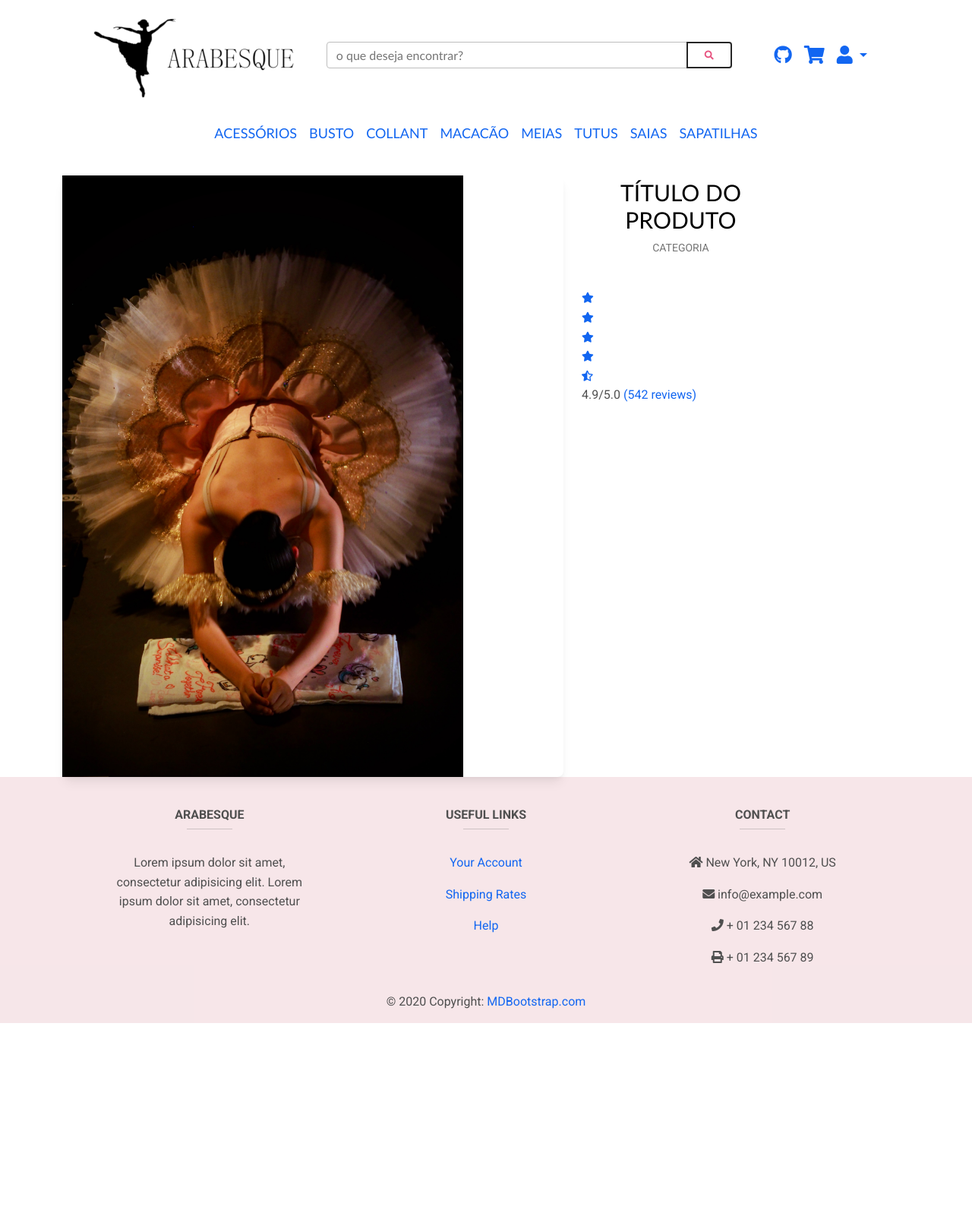
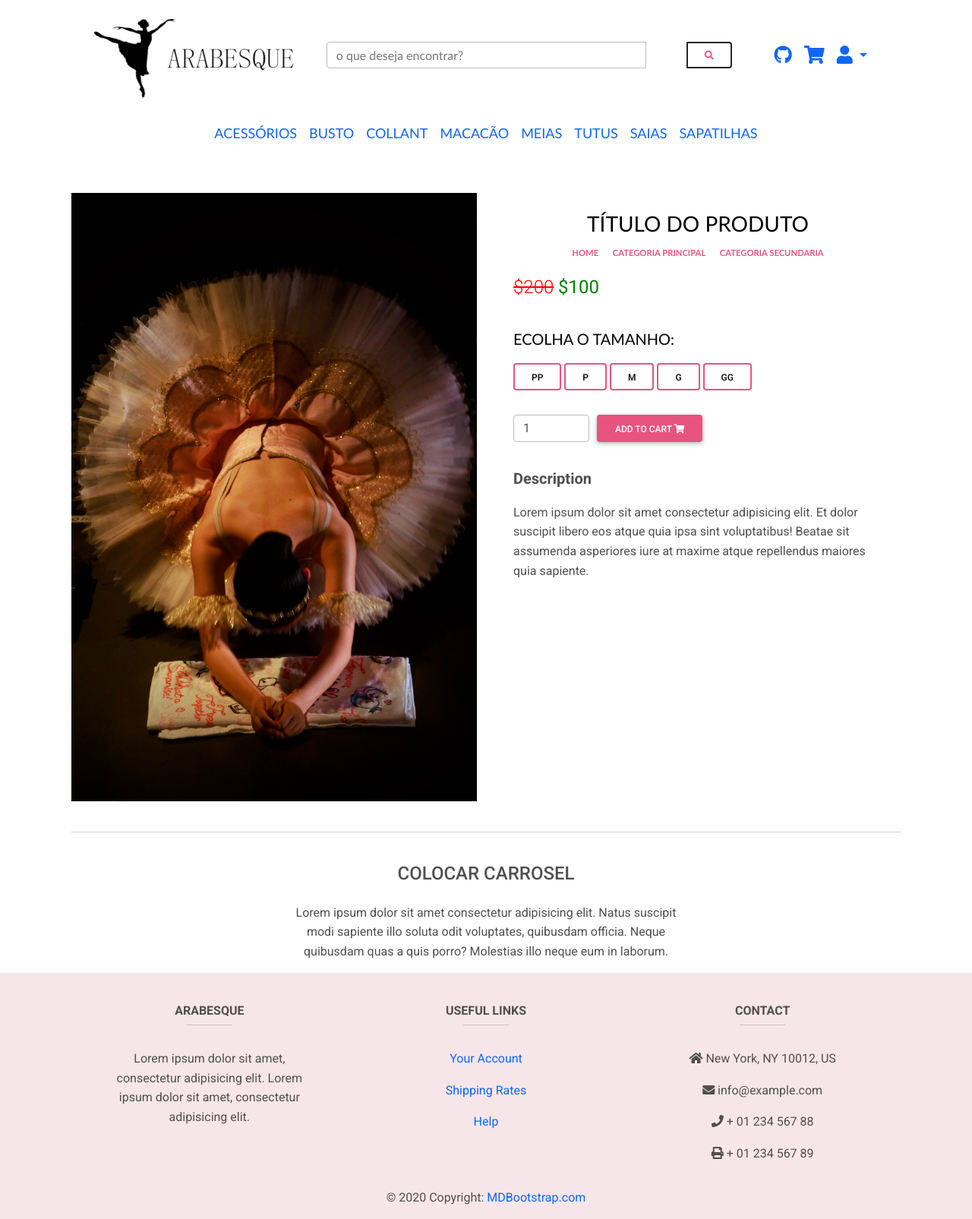
Before and after one commit to erika0liveira/arabesque, a PHP site: page /produto.php in a window 1280 px wide. Shown: the whole page at 76% size. Before the commit the page ends 1347 px from the top, so only its background shows below. Run offline with PHP 8.4, Linux system fonts and the light colour scheme; some libraries are stand-ins or nearby versions.

Commit message:
adicionado novos blocos na pagina de produtos

```diff
--- a/produto.css
+++ b/produto.css
@@ -1,30 +1,57 @@
-.text-center.nome-produto{
+.text-center.nome-produto {
     color: black;
     font-size: 30px;
     font-family: 'Candara';
     text-transform: uppercase;
 }
 
-.card-body.text-center{
+.card-body.text-center {
     display: inline;
 }
 
-.col-md-9{
-    width: 60%!important;
-}
-
-.titulo-produto{
+.titulo-produto {
     color: black;
     font-size: 30px;
     font-family: 'Candara';
     text-transform: uppercase;
 }
 
-.rating{
-    list-style: none;
-    display: inline;
+.badge {
+    color: #e75480 !important;
 }
 
-.img-fluid{
-    max-width: 80%!important;
+.mb-3 {
+    font-size: 15px;
+    font-family: 'Candara';
+    text-transform: uppercase;
 }
+
+.mr-2 {
+    color: red;
+    font-size: 1.5rem !important;
+}
+
+.valor {
+    font-size: 1.5rem !important;
+    color: green;
+    font-weight: bolder;
+}
+
+.titulo-tamanho {
+    color: black;
+    font-size: 1.25rem;
+    font-family: 'Candara';
+    text-transform: uppercase;
+}
+
+.btn-outline-primary {
+    color: black !important;
+    border-color: #e75480 !important;
+}
+
+.form-control {
+
+    width: 100px;
+    margin-right: 10%;
+
+}
--- a/produto.php
+++ b/produto.php
@@ -17,53 +17,154 @@ include('head.html');
     include('menu.html');
     ?>
 
-    &nbsp;
-
     <div class="container">
 
-        <div class="row">
+        <!--Main layout-->
+        <main class="mt-5">
+            <div class="container dark-grey-text mt-5">
 
-            <div class="col-md-9">
+                <!--Grid row-->
+                <div class="row wow fadeIn">
 
-                <!-- Card -->
-                <div class="card">
+                    <!--Grid column-->
+                    <div class="col-md-6 mb-4">
 
-                    <!-- Image without zoom -->
-                    <div class="view overlay">
-                        <img class="img-fluid w-100" src="imagens/tutu/tutu-gamzatti.jpg" alt="Sample">
-                        <a href="#!">
-                            <div class="mask rgba-white-slight"></div>
-                        </a>
+                        <img src="imagens/tutu/tutu-gamzatti.jpg" class="img-fluid" alt="">
+
                     </div>
-                    <!-- Image without zoom -->
+                    <!--Grid column-->
+
+                    <!--Grid column-->
+                    <div class="col-md-6 mb-4">
+
+                        <!--Content-->
+
+                        <div class="p-4">
+
+                            <div class="text-center titulo-produto">
+                                <h3>TÍTULO DO PRODUTO</h3>
+                            </div>
+
+                            <div class="text-center mb-3">
+                                <a href="">
+                                    <span class="badge purple mr-1">home</span>
+                                </a>
+                                <a href="">
+                                    <span class="badge blue mr-1">categoria principal</span>
+                                </a>
+                                <a href="">
+                                    <span class="badge red mr-1">categoria secundaria</span>
+                                </a>
+                            </div>
+
+                            <p class="lead">
+                                <span class="mr-2">
+                                    <del>$200</del>
+                                </span>
+                                <span class="valor">$100</span>
+                            </p>
+
+                            <div class="tamanho py-3 mt-2">
+                                <p class="titulo-tamanho">Ecolha o tamanho:</p>
+                                <button type="button" class="btn btn-outline-primary waves-effect">PP</button>
+                                <button type="button" class="btn btn-outline-primary waves-effect">P</button>
+                                <button type="button" class="btn btn-outline-primary waves-effect">M</button>
+                                <button type="button" class="btn btn-outline-primary waves-effect">G</button>
+                                <button type="button" class="btn btn-outline-primary waves-effect">GG</button>
+                            </div>
+
+                            <form class="d-flex justify-content-left py-3">
+                                <!-- Default input -->
+                                <input type="number" value="1" aria-label="Search" class="form-control" style="width: 100px; margin-right:10px">
+                                <button class="btn btn-primary btn-md my-0 p" type="submit">Add to cart
+                                    <i class="fas fa-shopping-cart ml-1"></i>
+                                </button>
+
+                            </form>
+
+
+                            <p class="lead font-weight-bold mt-3">Description</p>
+
+                            <p>Lorem ipsum dolor sit amet consectetur adipisicing elit. Et dolor suscipit libero eos atque quia ipsa
+                                sint voluptatibus!
+                                Beatae sit assumenda asperiores iure at maxime atque repellendus maiores quia sapiente.</p>
+
+
+
+                        </div>
+                        <!--Content-->
+
+                    </div>
+                    <!--Grid column-->
 
                 </div>
-                <!-- Card -->
+                <!--Grid row-->
+
+                <hr>
+
+                <!--Grid row-->
+                <div class="row d-flex justify-content-center wow fadeIn">
+
+                    <!--Grid column-->
+                    <div class="col-md-6 text-center">
+
+                        <h4 class="my-4 h4">COLOCAR CARROSEL</h4>
+
+                        <p>Lorem ipsum dolor sit amet consectetur adipisicing elit. Natus suscipit modi sapiente illo soluta odit
+                            voluptates,
+                            quibusdam officia. Neque quibusdam quas a quis porro? Molestias illo neque eum in laborum.</p>
+
+                    </div>
+                    <!--Grid column-->
+
+                </div>
+                <!--Grid row-->
+
+                <!--Grid row
+                <div class="row wow fadeIn">
+
+                    <!--Grid column
+                    <div class="col-lg-4 col-md-12 mb-4">
+
+                        <img src="https://mdbootstrap.com/img/Photos/Horizontal/E-commerce/Products/11.jpg" class="img-fluid" alt="">
+
+                    </div>
+                    <!--Grid column
+
+                    <!--Grid column
+                    <div class="col-lg-4 col-md-6 mb-4">
+
+                        <img src="https://mdbootstrap.com/img/Photos/Horizontal/E-commerce/Products/12.jpg" class="img-fluid" alt="">
+
+                    </div>
+                    <!--Grid column
+
+                    <!--Grid column-
+                    <div class="col-lg-4 col-md-6 mb-4">
+
+                        <img src="https://mdbootstrap.com/img/Photos/Horizontal/E-commerce/Products/13.jpg" class="img-fluid" alt="">
+
+                    </div>
+                    <!--Grid column
+
+                </div>
+                <!--Grid row
+                -->
+
             </div>
+        </main>
+        <!--Main layout-->
 
-            <div class="col-md-3 py-1">
-                <h3 class="text-center titulo-produto">TÍTULO DO PRODUTO</h3>
-                <p class="text-center small text-muted text-uppercase">CATEGORIA</p>
-                <ul class="rating">
-                    <li>
-                        <i class="fas fa-star fa-sm text-primary"></i>
-                    </li>
-                    <li>
-                        <i class="fas fa-star fa-sm text-primary"></i>
-                    </li>
-                    <li>
-                        <i class="fas fa-star fa-sm text-primary"></i>
-                    </li>
-                    <li>
-                        <i class="fas fa-star fa-sm text-primary"></i>
-                    </li>
-                    <li>
-                        <i class="fas fa-star-half-alt fa-sm text-primary"></i>
-                    </li>
-                </ul>
-                <span class="ml-1">4.9/5.0 <a href="#!" class="material-tooltip-main card-link" data-toggle="tooltip" data-placement="top" title="Read reviews">(542 reviews)</a></span>
-            </div>
-        </div>
+
+
+
+
+
+
+
+
+
+
     </div>
 
 
```
